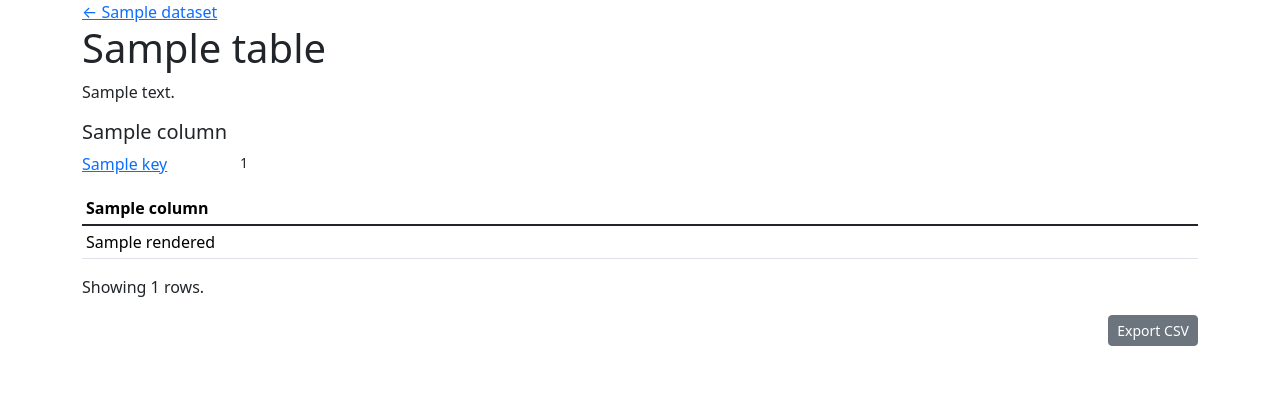
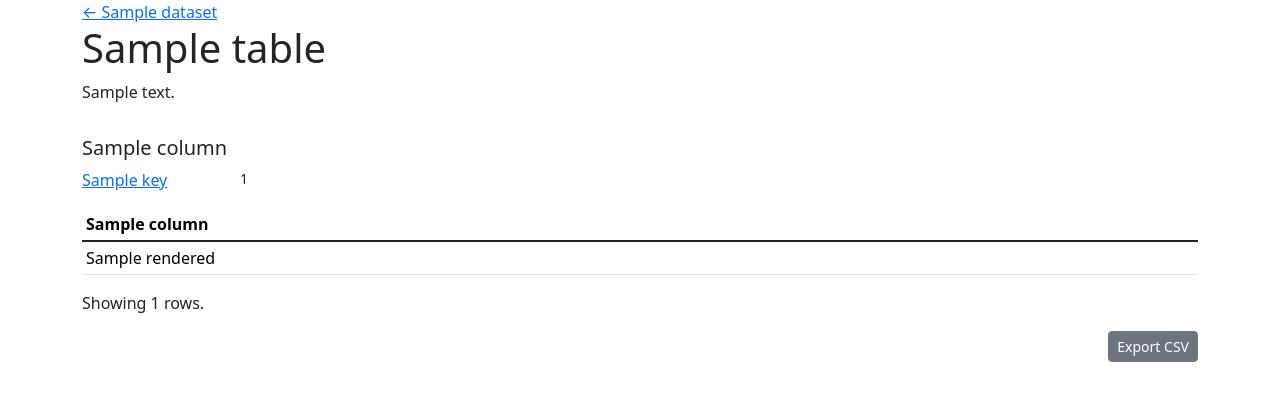
Before and after one commit to okfde/django-datashow, a Django app: template datashow/templates/datashow/dataset_table.html in a window 1280 px wide. Shown: the top 401 px of the page. Run offline with Django 3.2, Linux system fonts and the light colour scheme; the template is opened without the code that fills it: most values are stand-ins (such as "Sample title", 1, 10 or a date in 2020); some libraries are stand-ins or nearby versions.

Commit message:
Adjust layout

```diff
--- a/datashow/templates/datashow/_table.html
+++ b/datashow/templates/datashow/_table.html
@@ -1,8 +1,8 @@
 {% load i18n l10n datashow_tags humanize %}
 <div id="datashow-table-{{ table.id }}">
     {% if filter_form.has_filter %}
-        <div class="row">
-            <div class="col-md-8 justify-content-end">
+        <div class="row justify-content-end">
+            <div class="col-md-8">
                 <form method="get"
                       action="."
                       hx-boost="true"
@@ -23,7 +23,7 @@
     {% if facets %}
         <div class="row">
             {% for facet in facets %}
-                <div class="col-md-2 col-3">
+                <div class="col-md-2 col-sm-3 col-6">
                     <h5>{{ facet.column.label }}</h5>
                     <ul class="list-unstyled datashow-facetlist">
                         {% for key, count, active in facet.keys %}
@@ -102,14 +102,14 @@
         {% endif %}
     </p>
     <div class="row">
-        <div class="col-md-6">
+        <div class="col-md-8">
             {% if paginator.num_pages > 1 %}
                 <div hx-boost="true"
                      hx-swap="show:none"
                      hx-target="#datashow-table-{{ table.id }}">{% include "datashow/pagination.html" %}</div>
             {% endif %}
         </div>
-        <div class="col-md-6">
+        <div class="col-md-4">
             <div class="d-flex justify-content-end">
                 <a href="{% url "datashow:dataset_table_export" slug=dataset.slug table_slug=table.slug %}?{% querystring %}"
                    class="btn btn-sm btn-secondary">{% translate "Export CSV" %}</a>
--- a/datashow/templates/datashow/dataset_table.html
+++ b/datashow/templates/datashow/dataset_table.html
@@ -7,7 +7,11 @@
     {% if dataset.default_table != table %}
         <a href="{% url "datashow:dataset_index" dataset.slug %}">← {{ dataset.name }}</a>
     {% endif %}
+    <div class="row mb-3">
+        <div class="col-md-8">
     <h1>{{ table.label }}</h1>
     {% if table.description %}<div>{{ table.description|markdownify }}</div>{% endif %}
+        </div>
+    </div>
     {% include "datashow/_table.html" %}
 {% endblock content %}
```
